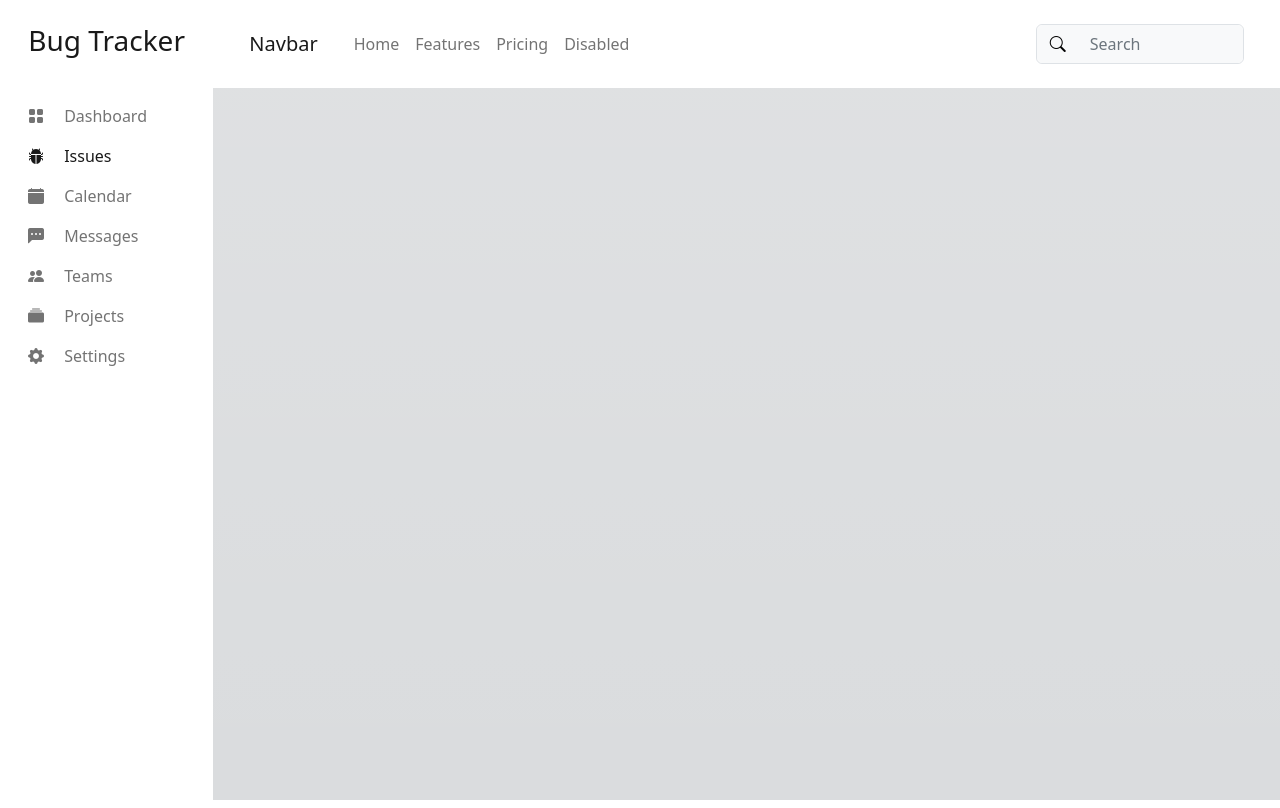
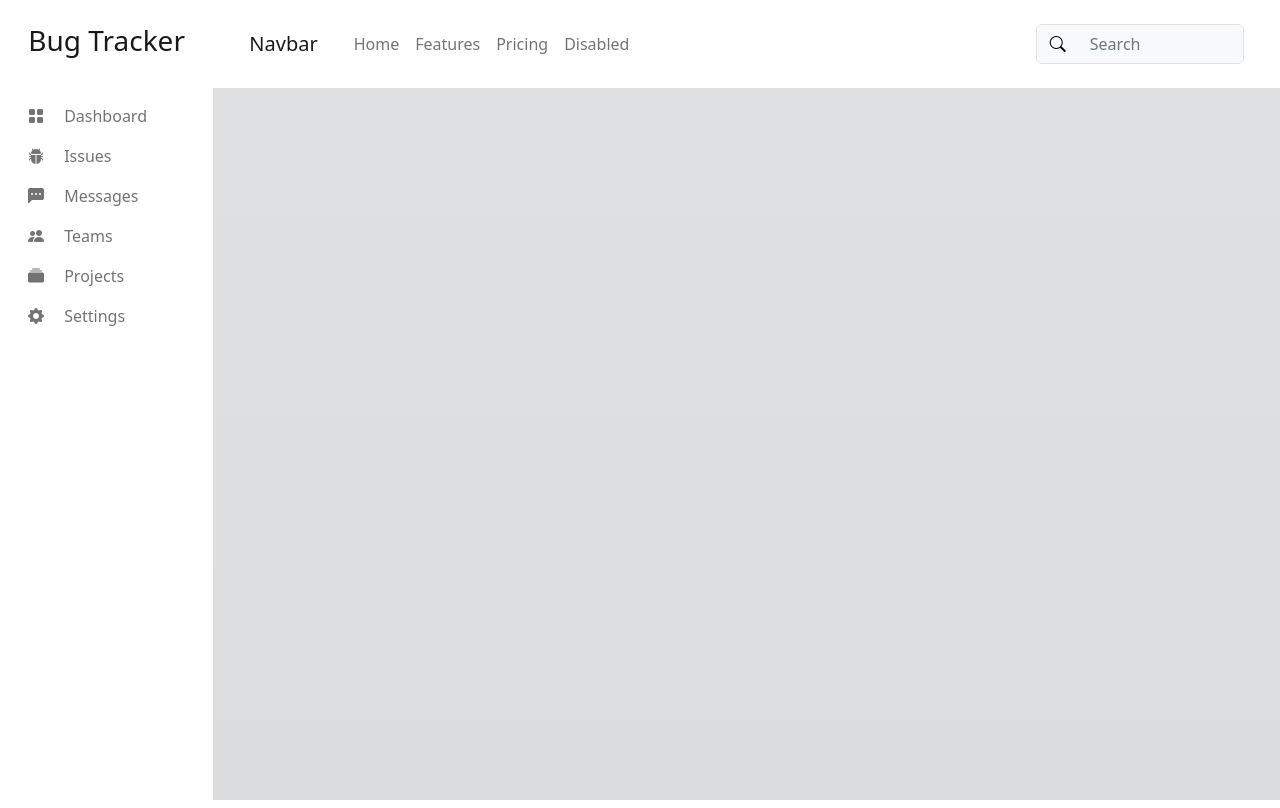
Before and after one commit to AlexBosca/BugTracker, an Angular app in the folder frontend/: page / in a window 1280 px wide. Built offline with nearby package versions, Linux system fonts and the light colour scheme.

Commit message:
frontend - added router links

```diff
--- a/frontend/src/app/core/components/toolbar/toolbar.component.html
+++ b/frontend/src/app/core/components/toolbar/toolbar.component.html
@@ -6,19 +6,19 @@
                 <a class="nav-link" href="#"><i class="bi bi-grid-fill me-3"></i> Dashboard</a>
             </li>
             <li class="nav-item mx-3">
-                <a routerLink="/issues" class="nav-link active" href="#"><i class="bi bi-bug-fill me-3"></i> Issues</a>
+                <a routerLink="/issues" class="nav-link" href="#"><i class="bi bi-bug-fill me-3"></i> Issues</a>
             </li>
-            <li class="nav-item mx-3">
+            <!-- <li class="nav-item mx-3">
                 <a class="nav-link" href="#"><i class="bi bi-calendar-fill me-3"></i> Calendar</a>
-            </li>
+            </li> -->
             <li class="nav-item mx-3">
                 <a class="nav-link" href="#"><i class="bi bi-chat-left-dots-fill me-3"></i> Messages</a>
             </li>
             <li class="nav-item mx-3">
-                <a class="nav-link" href="#"><i class="bi bi-people-fill me-3"></i> Teams</a>
+                <a routerLink="/teams" class="nav-link" href="#"><i class="bi bi-people-fill me-3"></i> Teams</a>
             </li>
             <li class="nav-item mx-3">
-                <a class="nav-link" href="#"><i class="bi bi-collection-fill me-3"></i> Projects</a>
+                <a routerLink="/projects" class="nav-link" href="#"><i class="bi bi-collection-fill me-3"></i> Projects</a>
             </li>
             <li class="nav-item mx-3">
                 <a class="nav-link" href="#"><i class="bi bi-gear-fill me-3"></i> Settings</a>
```
